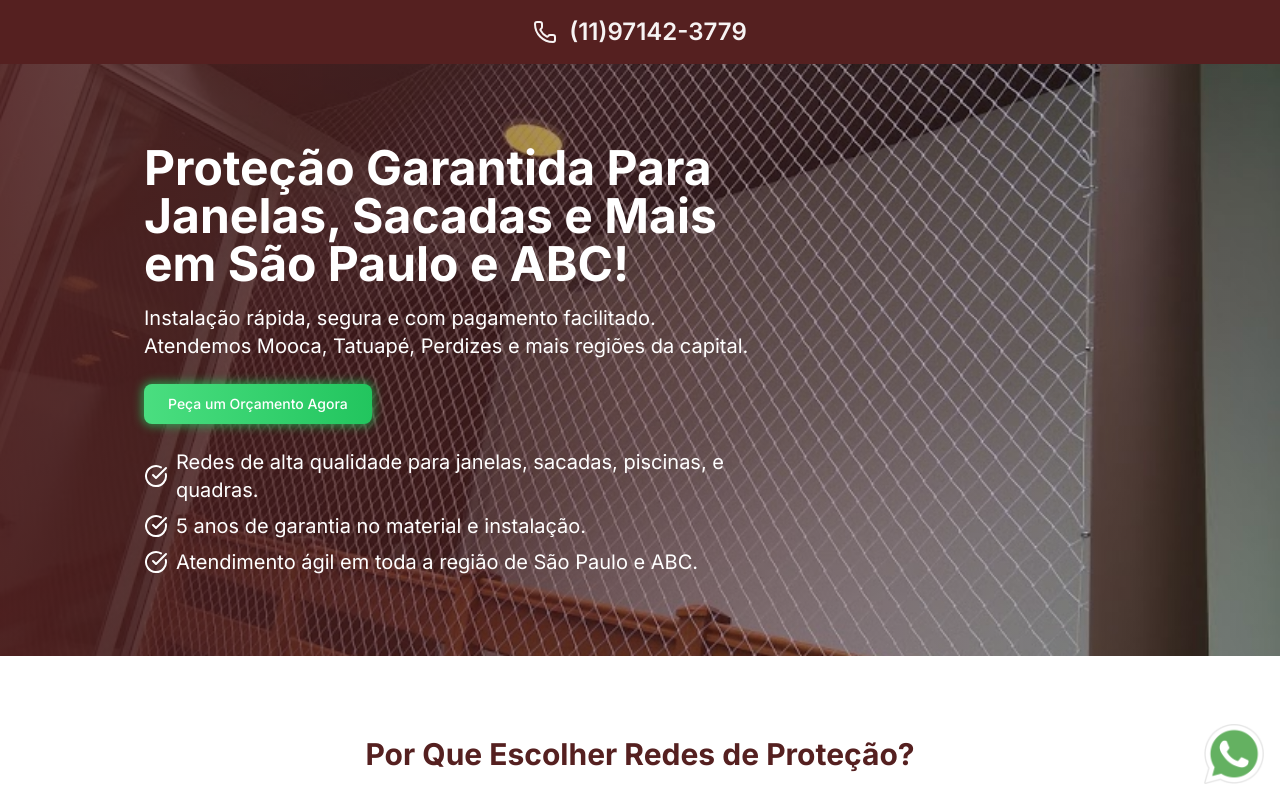
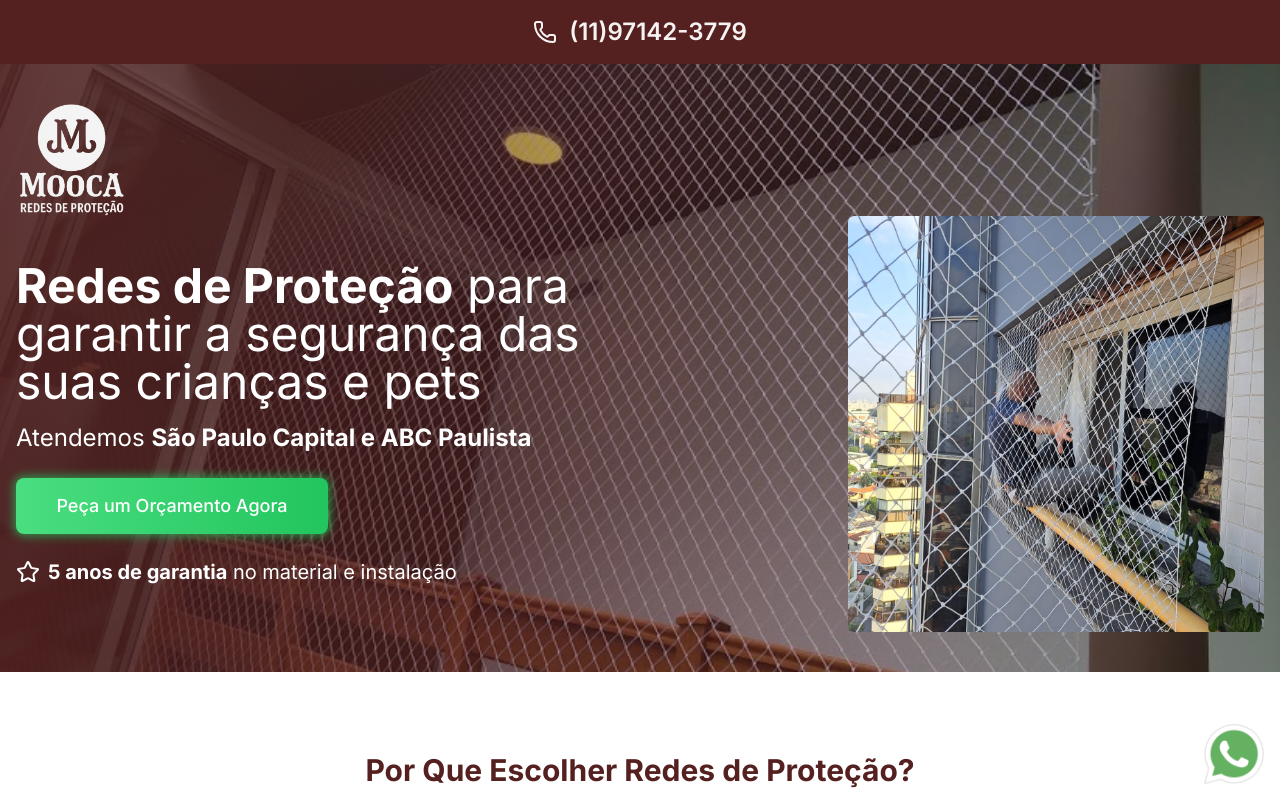
Before and after one commit to williandeitosi/mooca-redes-protecao, a Next.js app: page / in a window 1280 px wide. Shown: the top 792 px of the page. Built offline with nearby package versions, Linux system fonts and the light colour scheme.

Commit message:
feat:  alguns ajustes e adicionei logo e imagem na primeira section

```diff
--- a/app/page.tsx
+++ b/app/page.tsx
@@ -3,13 +3,13 @@ import { Card, CardContent } from "@/components/ui/card";
 import FloatingWhatsappIcon from "@/components/ui/IconWhatsAppButton";
 import WhatsappButton from "@/components/ui/WhatsappButton";
 import {
-  CheckCircle,
   CreditCard,
   MapPin,
   PawPrint,
   Phone,
   Shield,
   Sparkles,
+  Star,
   PenToolIcon as Tool,
 } from "lucide-react";
 import Image from "next/image";
@@ -37,16 +37,30 @@ export default function Home() {
 
           <div className="absolute inset-0 bg-gradient-to-r from-primary/100 md:from-primary/85 transition-opacity" />
 
-          <div className="relative z-10 py-20">
-            <div className="container  px-4 md:w-1/2  md:ml-32">
-              <h1 className="text-2xl md:text-5xl font-bold mb-4 text-white">
-                Proteção Garantida Para Janelas, Sacadas e Mais em São Paulo e
-                ABC!
+          <div className="relative z-10 py-10">
+            <div className="container px-4 md:mx-auto">
+              <div className="flex justify-center md:justify-start">
+                <div className="relative w-20 h-20 mb-4 md:mb-0 md:w-28 md:h-28">
+                  <Image
+                    src="/images/mooca-branco-removebg-preview.png"
+                    alt="Logo"
+                    fill
+                    className="object-contain"
+                  />
+                </div>
+              </div>
+
+              <div className="flex flex-col md:flex-row items-center justify-between gap-8">
+                <div className="w-full md:w-1/2">
+                  <h1 className="text-2xl md:text-5xl mb-4 text-white">
+                    <strong>Redes de Proteção</strong> para garantir a segurança
+                    das suas crianças e pets
                   </h1>
-              <p className="text-md md:text-xl mb-6 text-white">
-                Instalação rápida, segura e com pagamento facilitado. Atendemos
-                Mooca, Tatuapé, Perdizes e mais regiões da capital.
+
+                  <p className="text-md md:text-2xl mb-6 text-white">
+                    Atendemos <strong>São Paulo Capital e ABC Paulista</strong>
                   </p>
+
                   <Link
                     href={`https://wa.me/5511963403041?text=${encodeURIComponent(
                       "Encontrei você pelo site e estou entrando em contato para solicitar uma cotação"
@@ -58,18 +72,26 @@ export default function Home() {
 
                   <ul className="space-y-2 text-white mt-8 md:mt-0 text-md md:text-xl">
                     <li className="flex items-center">
-                  <CheckCircle className="mr-2 flex-shrink-0" /> Redes de alta
-                  qualidade para janelas, sacadas, piscinas, e quadras.
-                </li>
-                <li className="flex items-center">
-                  <CheckCircle className="mr-2 flex-shrink-0" /> 5 anos de
-                  garantia no material e instalação.
-                </li>
-                <li className="flex items-center">
-                  <CheckCircle className="mr-2 flex-shrink-0" /> Atendimento
-                  ágil em toda a região de São Paulo e ABC.
+                      <Star className="mr-2 flex-shrink-0" />{" "}
+                      <p>
+                        <strong>5 anos de garantia</strong> no material e
+                        instalação
+                      </p>
                     </li>
                   </ul>
+                </div>
+
+                <div className="w-full md:w-1/3 md:mt-0">
+                  <div className="relative aspect-square w-full">
+                    <Image
+                      src="/images/durabilidade.jpg"
+                      alt="Redes de proteção"
+                      fill
+                      className="rounded-md object-cover"
+                    />
+                  </div>
+                </div>
+              </div>
             </div>
           </div>
         </section>
--- a/components/ui/WhatsappButton.tsx
+++ b/components/ui/WhatsappButton.tsx
@@ -30,7 +30,7 @@ export default function WhatsappButton({ label }: WhatsappButtonProps) {
     <Button
       onClick={handleClick}
       size="lg"
-      className="mb-6 bg-gradient-to-r from-green-400 to-green-500 text-white px-6 py-3 rounded-lg transform transition duration-300 hover:scale-105 shadow-[0_0_10px_2px_rgba(34,197,94,0.7)] hover:shadow-[0_0_20px_5px_rgba(34,197,94,0.8)]"
+      className="lg:h-14 lg:w-1/2 mb-6 lg:text-lg bg-gradient-to-r from-green-400 to-green-500 text-white px-6 py-3 rounded-lg transform transition duration-300 hover:scale-105 shadow-[0_0_10px_2px_rgba(34,197,94,0.7)] hover:shadow-[0_0_20px_5px_rgba(34,197,94,0.8)]"
     >
       {label}
     </Button>
```
Also changed, not shown: public/images/mooca-branco-removebg-preview.png (added). Lines whose indentation alone changed are shown as unchanged.
